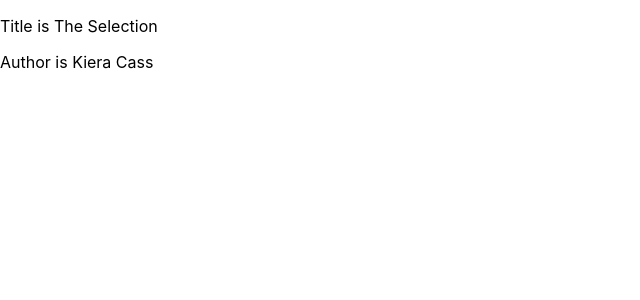
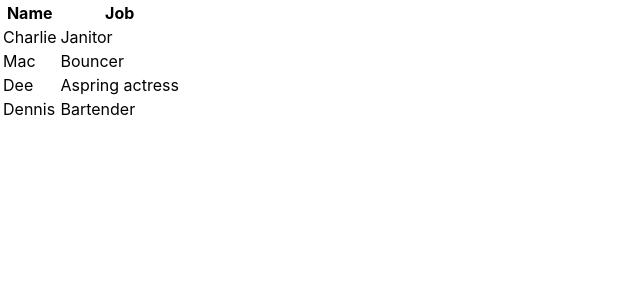
Before and after one commit to roxanavp87/ReactJS, a React (Create React App) app in the folder my-first-app/: page / in a window 1280 px wide. Shown: the top 300 px of the page, without its empty margins (0-640 px from the left). Built offline with nearby package versions, Linux system fonts and the light colour scheme.

Commit message:
added table component

```diff
--- a/my-first-app/src/App.js
+++ b/my-first-app/src/App.js
@@ -1,28 +1,46 @@
 import React, { Component } from 'react';
 import logo from './logo.svg';
 import './App.css';
+import Table from './Table.js';
 
 class App extends Component {
-  render() {
-    return (
-      <div className="App">
-        <header className="App-header">
-          <img src={logo} className="App-logo" alt="logo" />
-          <p>
-            Edit <code>src/App.js</code> and save to reload.
-          </p>
-          <a
-            className="App-link"
-            href="https://reactjs.org"
-            target="_blank"
-            rel="noopener noreferrer"
-          >
-            Learn React
-          </a>
-        </header>
-      </div>
-    );
-  }
+    render() {
+        const characters = [{
+                'name': 'Charlie',
+                'job': 'Janitor'
+            },
+            {
+                'name': 'Mac',
+                'job': 'Bouncer'
+            },
+            {
+                'name': 'Dee',
+                'job': 'Aspring actress'
+            },
+            {
+                'name': 'Dennis',
+                'job': 'Bartender'
+            }
+        ];
+        return ( < Table characterData = { characters } />
+            // <div className="App">
+            //   <header className="App-header">
+            //     <img src={logo} className="App-logo" alt="logo" />
+            //     <p>
+            //       Edit <code>src/App.js</code> and save to reload.
+            //     </p>
+            //     <a
+            //       className="App-link"
+            //       href="https://reactjs.org"
+            //       target="_blank"
+            //       rel="noopener noreferrer"
+            //     >
+            //       Learn React
+            //     </a>
+            //   </header>
+            // </div>
+        );
+    }
 }
 
 export default App;
--- /dev/null
+++ b/my-first-app/src/Table.js
@@ -0,0 +1,27 @@
+import React from 'react';
+
+const Table = ({ characterData}) => {
+    const rows = characterData.map( (row, index) => {
+        return(
+            <tr key={index}>
+                <td>{row.name}</td>
+                <td>{row.job}</td>
+            </tr>
+        );
+    })
+    return (
+        <table>
+            <thead>
+                <tr>
+                    <th>Name</th>
+                    <th>Job</th>
+                </tr>
+            </thead>
+            <tbody>
+                {rows }
+            </tbody>
+        </table>
+    );
+}
+
+export default Table;
--- a/my-first-app/src/index.js
+++ b/my-first-app/src/index.js
@@ -1,28 +1,11 @@
 import React, {Component} from 'react';
 import {render} from 'react-dom';
 import './index.css';
-// import App from './App';
+import App from './App';
 import * as serviceWorker from './serviceWorker';
 
-// const name = 'Roxana';
-// const element = < h1 > Hello { name } < /h1>
-{/* ReactDOM.render(
-    element,
-    document.getElementById('root')
-); */}
 
-class Book extends Component {
-    render() {
-        return (
-            <div>
-                <p>Title is {this.props.title}</p>
-                <p>Author is {this.props.author}</p>
-            </div>
-        )
-    }
-}
-
-render(<Book title="The Selection" author="Kiera Cass" />, document.getElementById('root'));
+render(<App />, document.getElementById('root'));
 
 // If you want your app to work offline and load faster, you can change
 // unregister() to register() below. Note this comes with some pitfalls.
```
